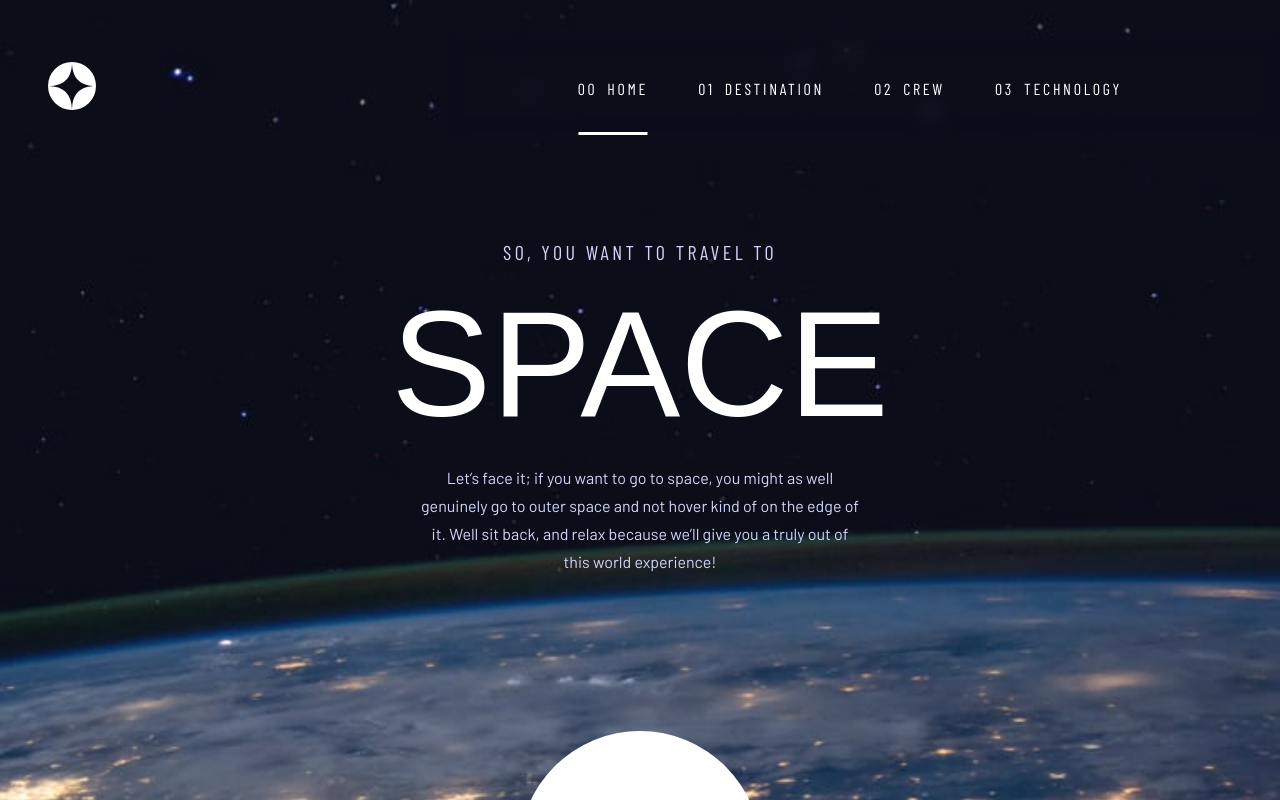
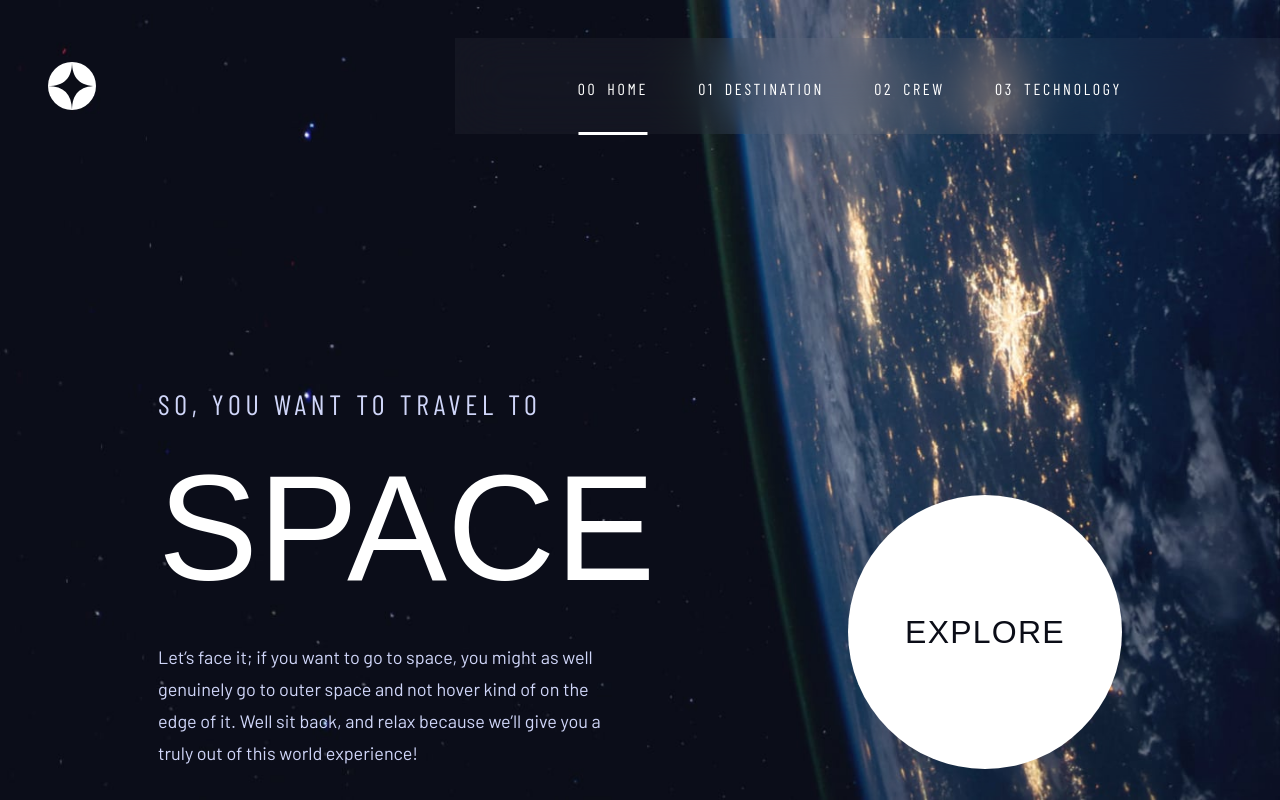
Before and after one commit to JorgeAMendoza/space-tourism-site, a Next.js app: page / in a window 1280 px wide. Shown: the top 800 px of the page. Built offline with nearby package versions, Linux system fonts and the light colour scheme; a web font is replaced by a local one.

Commit message:
style homepage for desktop view
switch main content to a grid display to place items on the page
according to the figma, implement fluid font-sizes and adjusted fonts
for all screen sizes

```diff
--- a/app/home.module.css
+++ b/app/home.module.css
@@ -5,7 +5,7 @@
 }
 
 .homeContent h1 {
-  font-size: clamp(1.6rem, 1.5vw + 1rem, 2rem);
+  font-size: clamp(1.6rem, 1.5vw + 1rem, 1.8rem);
   text-transform: uppercase;
   color: var(--primary);
   letter-spacing: 0.27rem;
@@ -26,7 +26,7 @@
   margin: 0 auto;
   margin-block-start: 0.6rem;
   line-height: 2.5rem;
-  width: min(100%, 44.4rem);
+  width: min(100%, 44.5rem);
 }
 
 .explore {
@@ -53,6 +53,7 @@
 
   .homeContent h1 {
     letter-spacing: 0.338rem;
+    font-size: clamp(2rem, 1vw + 1rem, 2.2rem);
   }
 
   .homeContent h1 > span {
@@ -70,3 +71,40 @@
     height: 24.2rem;
   }
 }
+
+@media screen and (min-width: 1024px) {
+  .home {
+    padding: 0 11rem;
+    margin-block-start: 24.8rem;
+    display: grid;
+    text-align: left;
+    grid-template-areas:
+      'title button'
+      'text button';
+  }
+
+  .homeContent h1 {
+    grid-area: title;
+    font-size: 2.8rem;
+    letter-spacing: 0.472rem;
+  }
+
+  .homeContent h1 > span {
+    margin-block-start: -0.9rem;
+  }
+
+  .homeContent p {
+    grid-area: text;
+    margin: 0;
+    font-size: 1.8rem;
+    line-height: 3.2rem;
+  }
+
+  .explore {
+    margin-block-start: 0;
+    grid-area: button;
+    width: 27.4rem;
+    height: 27.4rem;
+    align-self: end;
+  }
+}
--- a/app/layout.module.css
+++ b/app/layout.module.css
@@ -9,3 +9,10 @@
       center/cover;
   }
 }
+
+@media screen and (min-width: 1024px) {
+  .layoutBody {
+    background: url('/images/home/background-home-desktop.jpg') no-repeat
+      center/cover;
+  }
+}
--- a/components/NavBar/navbar.module.css
+++ b/components/NavBar/navbar.module.css
@@ -98,8 +98,9 @@
     left: -5.8rem;
     height: 9.6rem;
     width: 45rem;
-    -webkit-backdrop-filter: (10px);
-    backdrop-filter: blur(10px);
+    background-color: rgba(255 255 255 / 4%);
+    -webkit-backdrop-filter: (25px);
+    backdrop-filter: blur(25px);
     z-index: 0;
   }
 
@@ -146,7 +147,7 @@
   .navMenu::before {
     width: 90rem;
     top: -3.9rem;
-    left: -13.1rem;
+    left: -12.3rem;
   }
 
   .navMenu ul {
@@ -185,6 +186,13 @@
 
 @media screen and (min-width: 1440px) {
   .navMenu::after {
+    content: '';
+    position: absolute;
+    height: 0.1rem;
     width: 47.3rem;
+    right: 63.7rem;
+    top: 1rem;
+    background-color: var(--white);
+    z-index: 1;
   }
 }
```
